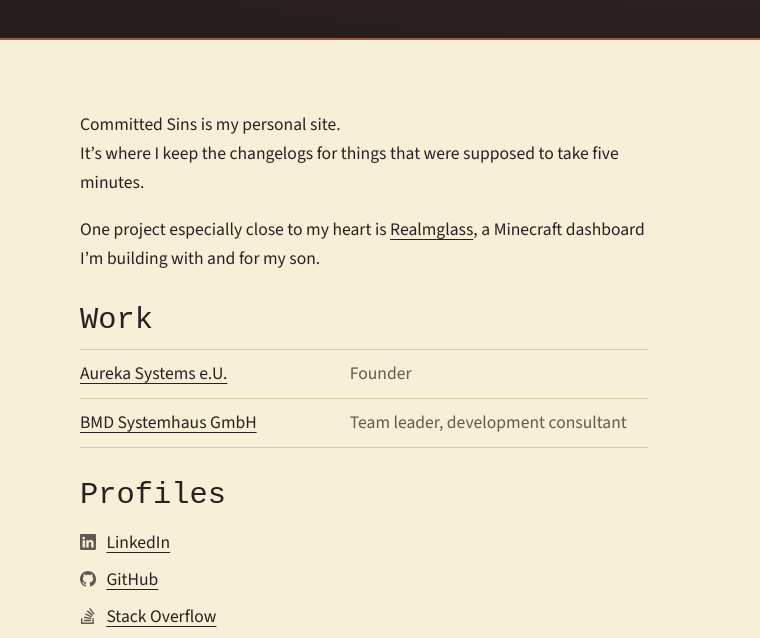
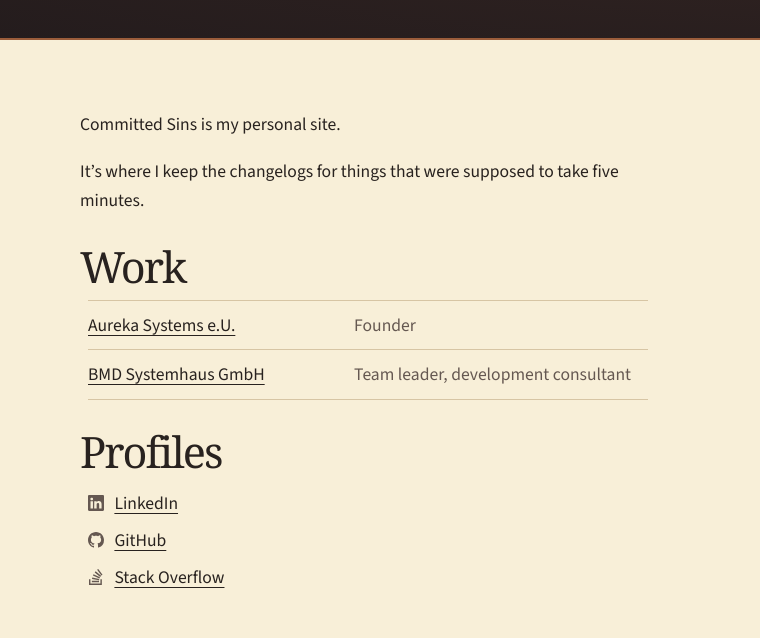
Before and after one commit to committed-sins/committedsins.dev, an Astro site: page /about in a window 1280 px wide. Shown: the part 296-934 px from the top of the page, 0-760 px from the left. Built offline with nearby package versions, Linux system fonts and the light colour scheme; Astro itself is replaced by a stand-in of ours.

Commit message:
Refine heading typography and section alignment
Use Georgia for section headings, indent their supporting content, and simplify the biography.

```diff
--- a/src/pages/about.astro
+++ b/src/pages/about.astro
@@ -23,8 +23,8 @@ const profiles = [
     </header>
     <div class="shell section about-layout">
       <div class="prose">
-        <p>Committed Sins is my personal site.<br />It’s where I keep the changelogs for things that were supposed to take five minutes.</p>
-        <p>One project especially close to my heart is <a href="/projects/realmglass/">Realmglass</a>, a Minecraft dashboard I’m building with and for my son.</p>
+        <p>Committed Sins is my personal site.</p>
+        <p>It’s where I keep the changelogs for things that were supposed to take five minutes.</p>
         <section class="about-work" aria-labelledby="work">
           <h2 id="work">Work</h2>
           <dl>
--- a/src/styles/site.css
+++ b/src/styles/site.css
@@ -19,6 +19,7 @@
   --wash: #efe1c4;
   --display: Georgia, "Times New Roman", serif;
   --mono: "Cascadia Mono", "Courier New", monospace;
+  --section-indent: 0.5rem;
 }
 
 * { box-sizing: border-box; }
@@ -27,10 +28,10 @@ main { flex: 1; }
 a { color: inherit; text-underline-offset: 0.24em; }
 a:hover { text-decoration-thickness: 2px; }
 a:focus-visible { outline: 2px solid currentColor; outline-offset: 5px; }
-h1, h2, p { margin: 0; }
-h2, h3 { font-family: var(--mono); font-weight: 400; line-height: 1.25; }
-h2 { font-size: clamp(1.35rem, 2.6vw, 1.9rem); }
-h3 { font-size: clamp(1.1rem, 2vw, 1.4rem); }
+h1, h2, h3, p { margin: 0; }
+h1, h2, h3 { font-family: var(--display); font-weight: 400; }
+h2 { font-size: clamp(1.8rem, 3.5vw, 2.7rem); line-height: 1.1; letter-spacing: -0.045em; }
+h3 { font-size: clamp(1.25rem, 2.4vw, 1.85rem); line-height: 1.2; letter-spacing: -0.025em; }
 .shell { width: min(100% - 4rem, 70rem); margin-inline: auto; }
 .skip { position: absolute; top: 0.75rem; left: 1rem; z-index: 1; padding: 0.5rem; background: var(--copper); color: var(--ink); transform: translateY(-200%); }
 .skip:focus { transform: none; }
@@ -79,8 +80,6 @@ nav a:hover, nav a[aria-current] { color: var(--copper); text-decoration: underl
   padding-block: clamp(3rem, 6.5vw, 5.5rem);
 }
 .hero h1, .page-banner h1 {
-  font-family: var(--display);
-  font-weight: 400;
   line-height: 0.98;
   letter-spacing: -0.065em;
   overflow-wrap: anywhere;
@@ -106,6 +105,7 @@ nav a:hover, nav a[aria-current] { color: var(--copper); text-decoration: underl
 .section-intro { margin-top: 0.65rem; }
 .entry-list { margin: 0; padding: 0; list-style: none; border-bottom: 1px solid var(--rule); }
 .entry { display: grid; grid-template-columns: minmax(7rem, 0.55fr) minmax(0, 1.15fr) minmax(0, 1.4fr); align-items: baseline; gap: 1rem; padding: 1.35rem 0.5rem; border-top: 1px solid var(--rule); text-decoration: none; }
+.section-heading + .entry-list .entry { padding-inline-start: 0; }
 .entry:hover { background: var(--wash); }
 .entry:hover .entry-title { text-decoration: underline; }
 .entry-tag { color: var(--muted); font: 0.875rem/1.5 var(--mono); }
@@ -141,6 +141,10 @@ nav a:hover, nav a[aria-current] { color: var(--copper); text-decoration: underl
 .profile-links { margin: 0; padding: 0; list-style: none; }
 .profile-links a { display: inline-flex; align-items: center; gap: 0.65rem; padding-block: 0.25rem; }
 .profile-links svg { flex: none; color: var(--muted); }
+.section-intro,
+.section-heading + .entry-list,
+.about-work dl,
+.profile-links { margin-inline-start: var(--section-indent); }
 .prose { max-width: 65ch; font-size: 1.1rem; line-height: 1.65; }
 .prose p + p { margin-top: 1em; }
 .prose p + a { display: inline-block; margin-top: 1em; }
@@ -156,6 +160,7 @@ nav a:hover, nav a[aria-current] { color: var(--copper); text-decoration: underl
 .footer-links { display: flex; flex-wrap: wrap; gap: 0.45rem 1.2rem; }
 
 @media (max-width: 44rem) {
+  :root { --section-indent: 0.25rem; }
   .shell { width: calc(100% - 2rem); }
   .header-inner { min-height: 3.75rem; gap: 0.9rem; }
   .hero { grid-template-columns: 1fr; }
```
Also changed, not shown: README.md.
